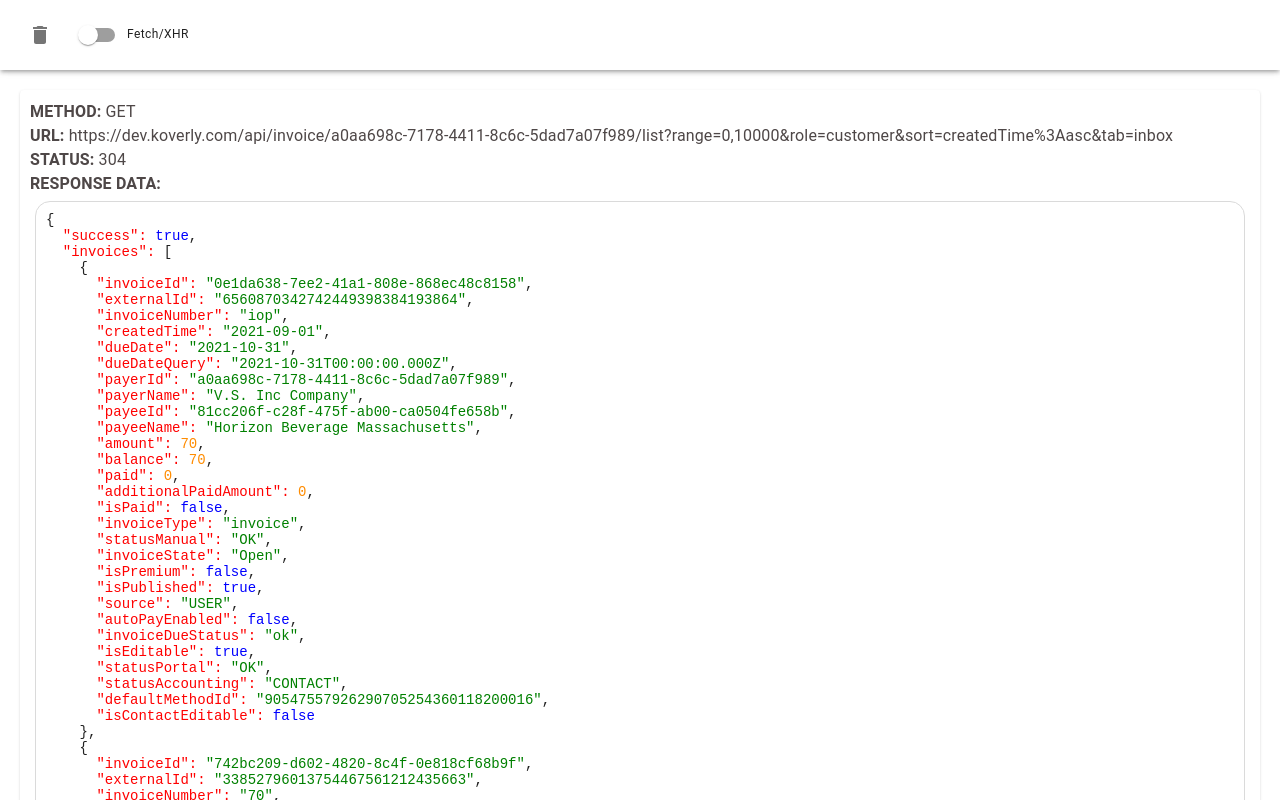
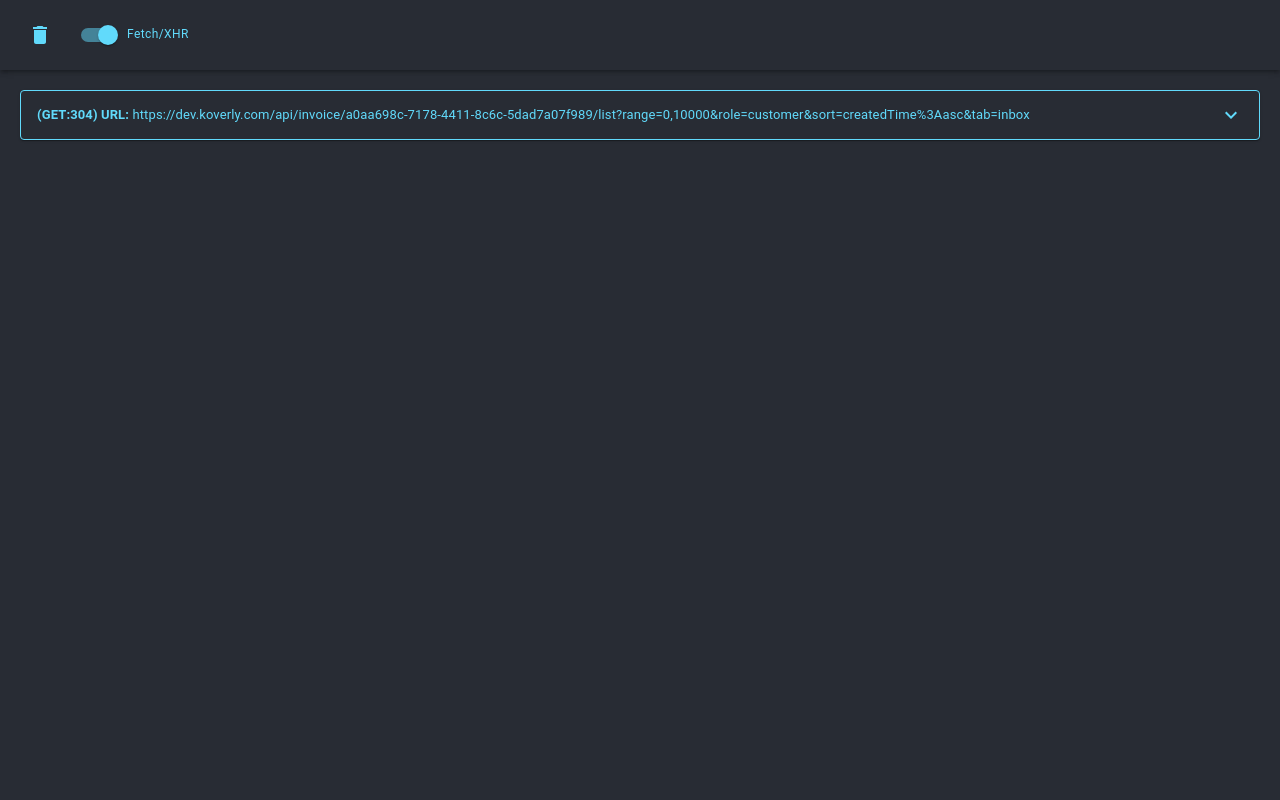
Before and after one commit to ValentunSolodun/ext, a React (Create React App) app in the folder app/: page / in a window 1280 px wide. Shown: the top 800 px of the page. Built offline with nearby package versions, Linux system fonts and the light colour scheme.

Commit message:
Redesigned main view, added accordion

```diff
--- a/app/src/App.css
+++ b/app/src/App.css
@@ -7,7 +7,7 @@
 }
 
 .boolean {
-    color: blue;
+    color: var(--primaty-color);
 }
 
 .null {
@@ -15,5 +15,5 @@
 }
 
 .key {
-    color: red;
+    color: #ffffff;
 }
--- a/app/src/components/Header.js
+++ b/app/src/components/Header.js
@@ -11,6 +11,7 @@ import FormControlLabel from "@material-ui/core/FormControlLabel";
 import Switch from "@material-ui/core/Switch";
 import _ from 'lodash';
 import Typography from '@material-ui/core/Typography';
+import {MAIN_BACKGROUND, PRIMARY_COLOR} from "../const";
 
 const HeaderContainer = withStyles({
   root: {
@@ -19,8 +20,9 @@ const HeaderContainer = withStyles({
     top: 0,
     height: 70,
     width: '100%',
-    // background: 'red',
-    borderRadius: 0
+    background: MAIN_BACKGROUND,
+    borderRadius: 0,
+    zIndex: 1
   }
 })(Paper);
 
@@ -41,14 +43,14 @@ const Header = () => {
         <Grid item style={{marginRight: 20}}>
           <Tooltip title="Clear all">
             <IconButton aria-label="delete" onClick={clear}>
-              <DeleteIcon/>
+              <DeleteIcon style={{fill: PRIMARY_COLOR}}/>
             </IconButton>
           </Tooltip>
         </Grid>
         <Grid item style={{marginRight: 20}}>
           <FormGroup>
             <FormControlLabel control={<Switch defaultChecked checked={isXHR} onChange={handleToggleFilter('xhr')}/>}
-                              label={<Typography variant='caption'>Fetch/XHR</Typography>}/>
+                              label={<Typography color='primary' variant='caption'>Fetch/XHR</Typography>}/>
           </FormGroup>
         </Grid>
         {/*<Grid item container alignItems="center" xs>*/}
--- a/app/src/components/Pre.js
+++ b/app/src/components/Pre.js
@@ -1,11 +1,13 @@
 import React from "react";
 import {makeStyles} from '@material-ui/styles';
+import {PRIMARY_COLOR} from "../const";
 
 const useStyles = makeStyles({
   root: {
-    borderRadius: 15,
+    borderRadius: 4,
     outline: 'none',
-    border: '1px solid #dadada',
+    border: `1px solid ${PRIMARY_COLOR}`,
+    color: PRIMARY_COLOR,
     padding: 10,
     margin: 5,
     fontSize: 14
--- a/app/src/configs/index.js
+++ b/app/src/configs/index.js
@@ -1,8 +1,21 @@
 import {createTheme} from '@mui/material';
+import {MAIN_BACKGROUND, PRIMARY_COLOR} from "../const";
 
 export const theme = createTheme({
-  typography: {},
+  typography: {
+    body1: {
+      fontSize: 13,
+    },
+  },
   components: {
+    MuiAccordion: {
+      styleOverrides: {
+        root: {
+          border: `1px solid ${PRIMARY_COLOR}`,
+          background: MAIN_BACKGROUND
+        }
+      }
+    },
     MuiTypography: {
       styleOverrides: {
         root: {
@@ -23,7 +36,7 @@ export const theme = createTheme({
   },
   palette: {
     primary: {
-      main: '#4e4747',
+      main: PRIMARY_COLOR,
     },
     secondary: {
       main: '#dadada',
--- a/app/src/const/index.js
+++ b/app/src/const/index.js
@@ -715,4 +715,7 @@ export const TEST_RESPONSE = {
   }
 };
 export const DEV_DELAY = 5000;
-export const MAX_LOGS_TO_SAVE = 500;
+export const MAX_LOGS_TO_RENDER = 100;
+
+export const MAIN_BACKGROUND = '#282c34';
+export const PRIMARY_COLOR = '#61dafb';
--- a/app/src/contexts/useNetworkLogs.js
+++ b/app/src/contexts/useNetworkLogs.js
@@ -8,7 +8,7 @@ export const useNetworkLogs = () => useContext(NetworkLogsContext);
 
 const NetworkLogsProvider = (props) => {
   const [logs, setLogs] = useState([]);
-  const [resourceTypes, setResourceTypes] = useState([]);
+  const [resourceTypes, setResourceTypes] = useState(['xhr']);
   const onRequestFinished = _.get(window, 'chrome.devtools.network.onRequestFinished');
 
   const handleOnCallBack = async (request) => {
@@ -48,7 +48,6 @@ const NetworkLogsProvider = (props) => {
 
   const handleOnClear = () => {
     console.log('clear');
-    console.log('test');
     setLogs([]);
   };
 
--- a/app/src/index.css
+++ b/app/src/index.css
@@ -1,10 +1,16 @@
+:root {
+  --main-background: #282c34;
+  --primaty-color: #61dafb;
+}
+
 body {
   margin: 0;
   font-family: -apple-system, BlinkMacSystemFont, 'Segoe UI', 'Roboto', 'Oxygen',
-    'Ubuntu', 'Cantarell', 'Fira Sans', 'Droid Sans', 'Helvetica Neue',
-    sans-serif;
+  'Ubuntu', 'Cantarell', 'Fira Sans', 'Droid Sans', 'Helvetica Neue',
+  sans-serif;
   -webkit-font-smoothing: antialiased;
   -moz-osx-font-smoothing: grayscale;
+  background: var(--main-background);
 }
 
 code {
--- a/app/src/pages/Dashboard.js
+++ b/app/src/pages/Dashboard.js
@@ -8,6 +8,11 @@ import _ from 'lodash';
 import syntaxHighlight from '../helpers';
 import Pre from "../components/Pre";
 import Header from "../components/Header";
+import {MAX_LOGS_TO_RENDER, PRIMARY_COLOR} from "../const";
+import Accordion from "@material-ui/core/Accordion";
+import AccordionSummary from "@material-ui/core/AccordionSummary";
+import AccordionDetails from "@material-ui/core/AccordionDetails";
+import ExpandMoreIcon from '@mui/icons-material/ExpandMore';
 
 const PaperContainer = withStyles({
   root: {
@@ -15,17 +20,21 @@ const PaperContainer = withStyles({
   }
 })(Paper);
 
+const middlewareRenderLogs = (logs) => {
+  return logs.slice(-MAX_LOGS_TO_RENDER);
+};
 
 const Dashboard = () => {
 
   const {logs} = useNetworkLogs();
   console.log(logs);
+
   return (
     <Grid container xs={12}>
       <Header/>
       <Grid item container xs={12} style={{padding: 20}} spacing={2}>
         {
-          _.map(logs, l => {
+          _.map(middlewareRenderLogs(logs), l => {
             const connection = _.get(l, 'connection');
             return (
               <XHRItem key={connection} log={l}/>
@@ -53,22 +62,29 @@ const XHRItem = (props) => {
 
   return (
     <Grid item xs={12}>
-      <PaperContainer>
-        <Grid container item xs={12}>
+      <Accordion TransitionProps={{unmountOnExit: true}}>
+        <AccordionSummary
+          expandIcon={<ExpandMoreIcon style={{fill: PRIMARY_COLOR}}/>}
+          aria-controls="panel1a-content"
+          id="panel1a-header"
+        >
+          {/*<Grid container item xs={12}>*/}
+          {/*  <Grid item xs={12}>*/}
+          {/*    <Typography color='primary' variant='body1'><b>METHOD:</b> {method}</Typography>*/}
+          {/*  </Grid>*/}
+          {/*</Grid>*/}
+          <Grid container xs={12}>
             <Grid item xs={12}>
-            <Typography color='primary' variant='body1'><b>METHOD:</b> {method}</Typography>
+              <Typography color='primary' variant='body1'><b>({method}:{status}) URL:</b> {url}</Typography>
             </Grid>
           </Grid>
-        <Grid container xs={12}>
-          <Grid item xs={12}>
-            <Typography color='primary' variant='body1'><b>URL:</b> {url}</Typography>
-          </Grid>
-        </Grid>
-        <Grid container xs={12}>
-          <Grid item xs={12}>
-            <Typography color='primary' variant='body1'><b>STATUS:</b> {status}</Typography>
-          </Grid>
-        </Grid>
+          {/*<Grid container xs={12}>*/}
+          {/*  <Grid item xs={12}>*/}
+          {/*    <Typography color='primary' variant='body1'><b>STATUS:</b> {status}</Typography>*/}
+          {/*  </Grid>*/}
+          {/*</Grid>*/}
+        </AccordionSummary>
+        <AccordionDetails>
           {
             !!!_.isEmpty(postData) && (
               <Grid container xs={12}>
@@ -89,9 +105,52 @@ const XHRItem = (props) => {
               <Pre dangerouslySetInnerHTML={{__html: syntaxHighlight(responseBody)}}/>
             </Grid>
           </Grid>
-      </PaperContainer>
+        </AccordionDetails>
+      </Accordion>
     </Grid>
   )
+
+  // return (
+  //   <Grid item xs={12}>
+  //     <PaperContainer>
+  //       <Grid container item xs={12}>
+  //         <Grid item xs={12}>
+  //           <Typography color='primary' variant='body1'><b>METHOD:</b> {method}</Typography>
+  //         </Grid>
+  //       </Grid>
+  //       <Grid container xs={12}>
+  //         <Grid item xs={12}>
+  //           <Typography color='primary' variant='body1'><b>URL:</b> {url}</Typography>
+  //         </Grid>
+  //       </Grid>
+  //       <Grid container xs={12}>
+  //         <Grid item xs={12}>
+  //           <Typography color='primary' variant='body1'><b>STATUS:</b> {status}</Typography>
+  //         </Grid>
+  //       </Grid>
+  //       {
+  //         !!!_.isEmpty(postData) && (
+  //           <Grid container xs={12}>
+  //             <Grid item xs={12}>
+  //               <Typography color='primary' variant='body1'><b>REQUEST DATA:</b></Typography>
+  //             </Grid>
+  //             <Grid item xs={12}>
+  //               <Pre dangerouslySetInnerHTML={{__html: syntaxHighlight(postData)}}/>
+  //             </Grid>
+  //           </Grid>
+  //         )
+  //       }
+  //       <Grid container xs={12}>
+  //         <Grid item xs={12}>
+  //           <Typography color='primary' variant='body1'><b>RESPONSE DATA:</b></Typography>
+  //         </Grid>
+  //         <Grid item xs={12}>
+  //           <Pre dangerouslySetInnerHTML={{__html: syntaxHighlight(responseBody)}}/>
+  //         </Grid>
+  //       </Grid>
+  //     </PaperContainer>
+  //   </Grid>
+  // )
 };
 
 export default Dashboard;
```
Lines whose indentation alone changed are shown as unchanged.
